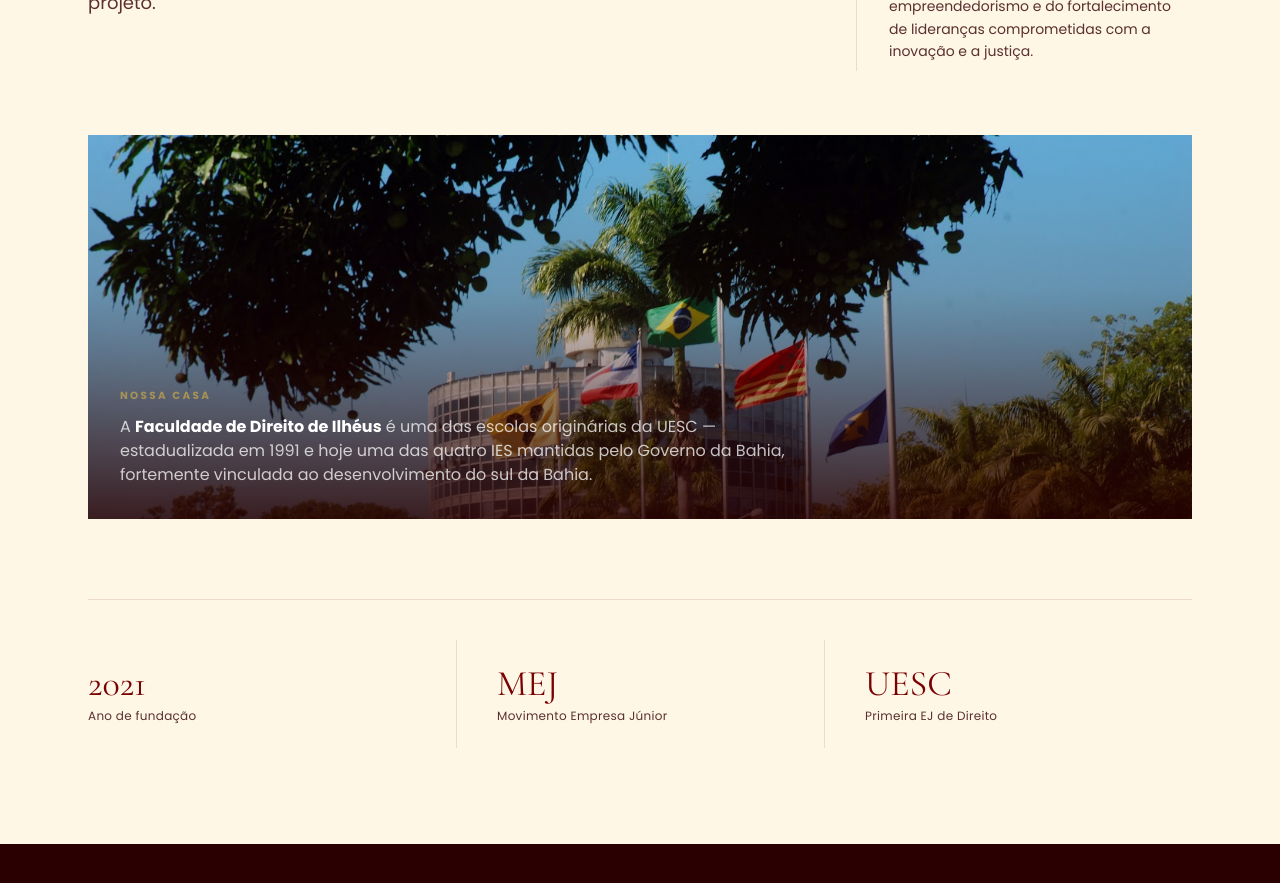
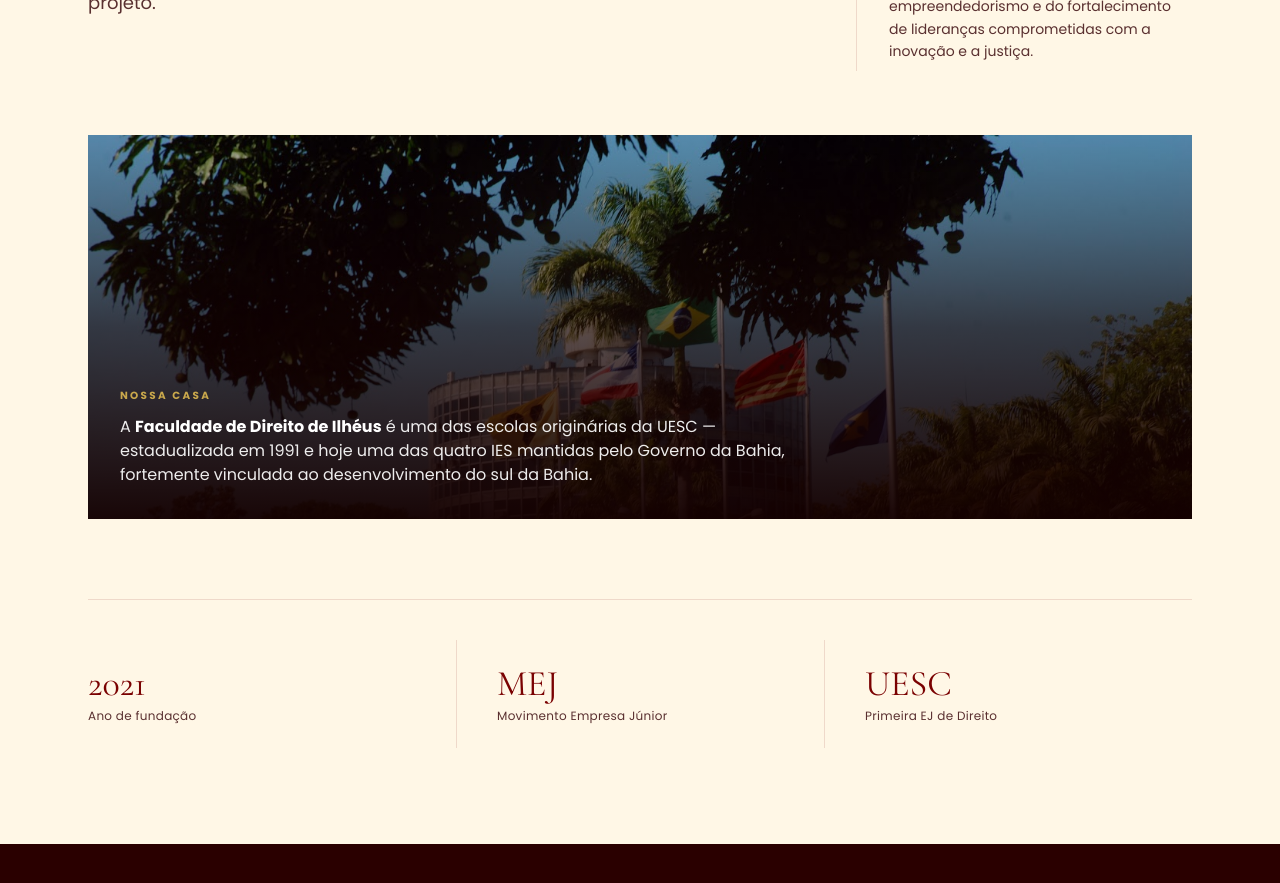
Before and after one commit to vinicastroo/patrono-jr, a Next.js app: page / in a window 1280 px wide. Shown: the part 1300-2183 px from the top of the page. Built offline with nearby package versions, Linux system fonts and the light colour scheme.

Commit message:
fix: ajusta gradiente de fundo e melhora a legibilidade do texto na seção "Nossa casa"

```diff
--- a/components/Sobre.tsx
+++ b/components/Sobre.tsx
@@ -79,11 +79,11 @@ export default function Sobre() {
               className="absolute inset-0 w-full h-full object-cover object-top"
             />
             <div className="absolute inset-0"
-              style={{ background: 'linear-gradient(to top, rgba(40,0,0,0.85) 0%, rgba(40,0,0,0.2) 60%, transparent 100%)' }} />
+              style={{ background: 'linear-gradient(to top, rgba(20,0,0,0.97) 0%, rgba(20,0,0,0.7) 50%, rgba(20,0,0,0.2) 100%)' }} />
             <div className="absolute inset-x-0 bottom-0 z-10 p-6 md:p-8">
-              <span className="section-label block mb-3" style={{ color: 'rgba(201,168,76,0.7)' }}>Nossa casa</span>
+              <span className="section-label block mb-3" style={{ color: 'var(--gold)' }}>Nossa casa</span>
               <p className="text-sm md:text-base leading-relaxed max-w-2xl"
-                style={{ fontFamily: 'var(--font-body)', color: 'rgba(255,255,255,0.75)' }}>
+                style={{ fontFamily: 'var(--font-body)', color: 'rgba(255,255,255,0.92)' }}>
                 A <strong style={{ color: '#fff' }}>Faculdade de Direito de Ilhéus</strong> é uma das escolas
                 originárias da UESC — estadualizada em 1991 e hoje uma das quatro IES mantidas pelo Governo
                 da Bahia, fortemente vinculada ao desenvolvimento do sul da Bahia.
```
